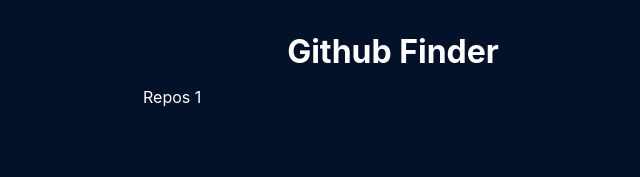
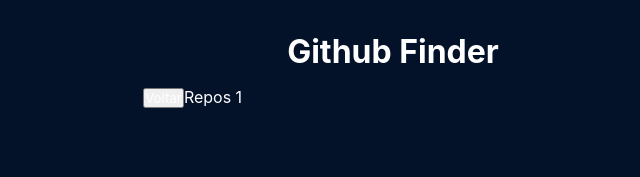
Before and after one commit to FelipeDeMoraes19/GitHub-Finder, a React (Vite) app in the folder github-finder/: page /repos/1 in a window 1280 px wide. Shown: the top 177 px of the page, without its empty margins (247-887 px from the left). Built offline with nearby package versions, Linux system fonts and the light colour scheme.

Commit message:
Creating the repository back button

```diff
--- /dev/null
+++ b/github-finder/src/components/BackBtn.tsx
@@ -0,0 +1,12 @@
+import { useNavigate } from "react-router";
+
+const BackBtn = () => {
+    const navigate = useNavigate();
+  return (
+    <>
+        <button onClick={() => navigate(-1)}>Voltar</button>
+        </>
+  )
+}
+
+export default BackBtn
--- a/github-finder/src/routes/Repos.tsx
+++ b/github-finder/src/routes/Repos.tsx
@@ -1,5 +1,7 @@
 import {useState, useEffect} from 'react'
 import { useParams } from 'react-router-dom';
+
+import BackBtn from "../components/BackBtn"
 
 import classes from "./Repos.module.css"
 
@@ -7,7 +9,10 @@
     const { username } = useParams();
 
 
-  return <div>Repos {username} </div>
+  return <div>
+    <BackBtn />
+    Repos {username}
+    </div>
 };
 
 export default Repos
```
